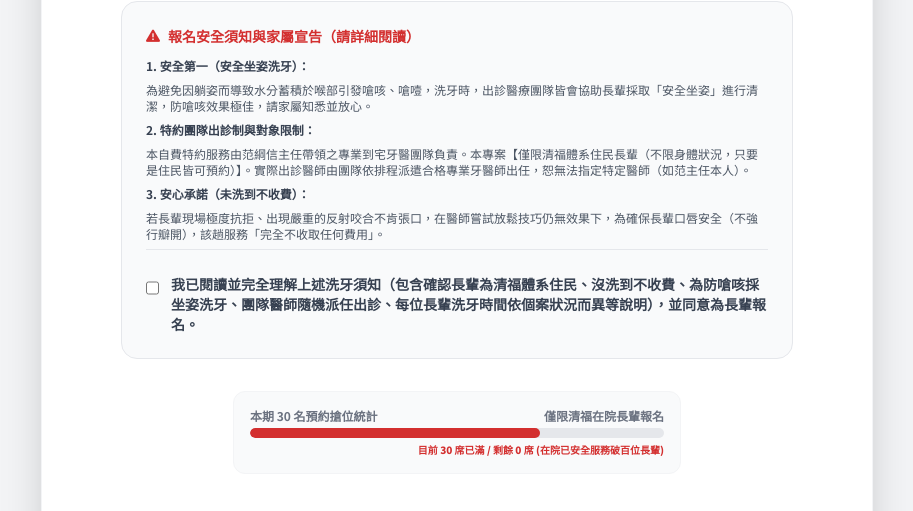
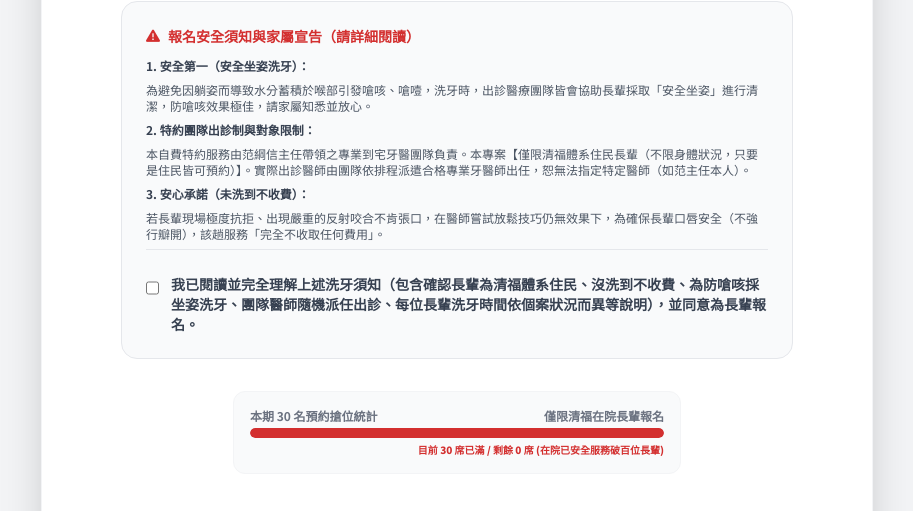
Before and after one commit to elvisyi168-ui/chingfu-dental, a plain HTML site: page index.html.html in a window 1280 px wide. Shown: the part 7013-7524 px from the top of the page, without its empty margins (183-1096 px from the left). Drawn offline with nearby package versions, Linux system fonts and the light colour scheme.

Commit message:
Update index.html.html

```diff
--- a/index.html.html
+++ b/index.html.html
@@ -881,7 +881,7 @@
                     </div>
                     <div class="w-full bg-gray-200 h-2.5 rounded-full overflow-hidden">
                         <!-- Progressing to 70% to match 21 registered out of 30 -->
-                        <div class="bg-chingfu-red h-full rounded-full" style="width: 70%"></div>
+                        <div class="bg-chingfu-red h-full rounded-full" style="width: 100%"></div>
                     </div>
                     <div class="text-right text-[10px] text-chingfu-red font-black mt-1">目前 30 席已滿 / 剩餘 0 席 (在院已安全服務破百位長輩)</div>
                 </div>
```
